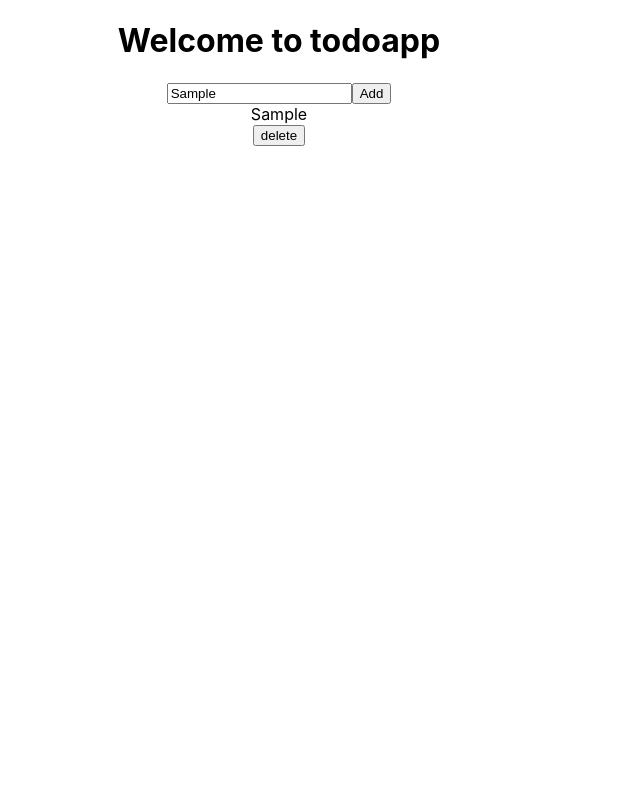
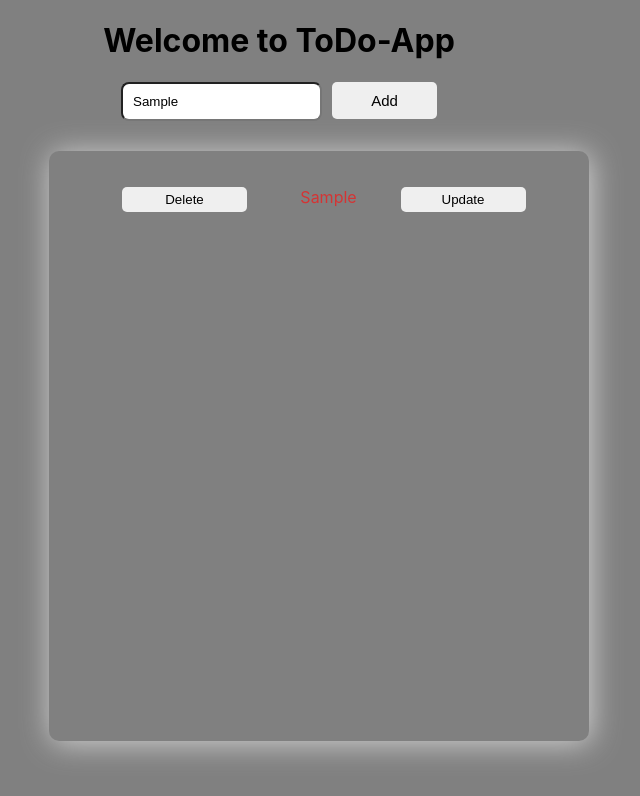
Before and after one commit to ashonweb/ToDoApp, a React (Create React App) app: page / in a window 1280 px wide. Both pictures are taken after typing "Sample" into the empty fields and a click on the button "Add". Shown: the top 796 px of the page, without its empty margins (361-1001 px from the left). Built offline with nearby package versions, Linux system fonts and the light colour scheme.

Commit message:
added delete button to all the values for deleting directly

```diff
--- a/src/App.css
+++ b/src/App.css
@@ -30,3 +30,72 @@
     transform: rotate(360deg);
   }
 }
+
+.child-list-item{
+  /*background-color: blue;*/
+  color: rgb(212, 52, 52);
+  box-shadow: 2px 2px 30px lightgray;
+  padding: 20px;
+  border-radius: 10px;  width: 500px;
+  height: 550px;
+  overflow: hidden;
+  position:relative;
+  margin: 30px 410px;
+}
+
+.child:hover {
+  color: black;
+  background-color:aliceblue;
+  padding: 12px;
+
+
+
+}
+button{
+background-color:brown(88, 148, 163);
+
+  text-decoration: none;
+  padding:5px;
+  border-radius: 5px;
+  cursor: pointer;
+  border: none;
+  width:125px;
+
+}
+.addbutton{
+  margin-left:10px;
+  width:105px;
+  font-size: 15px;
+  padding: 10px;
+}
+input{
+  border-radius:8px;
+  padding: 10px;
+}
+.list {
+
+  margin: 10px;
+  list-style-type:none;
+
+}
+ul{
+  text-decoration: none;
+  list-style-type:none;
+  padding: 0;
+}
+li{
+  text-decoration: none;
+}
+.child .child-inline {
+  display: inline-block;
+  vertical-align: top;
+  padding: 10
+}
+
+.edit, .value, .delete {
+  width: 30%;
+}
+
+.hello{
+  color: red;
+}
--- a/src/App.js
+++ b/src/App.js
@@ -7,7 +7,7 @@ class App extends Component {
   render() {
     return (
       <div className="App">
-        <h1>Welcome to todoapp</h1>
+        <h1>Welcome to ToDo-App</h1>
         <ToDoComponent />
       </div>
     );
--- a/src/ToDoComponent.js
+++ b/src/ToDoComponent.js
@@ -5,17 +5,18 @@ class ToDoComponent extends Component {
     this.state = {
       value: '',
       intArray: [],
+      hovering: false,
     };
   }
   onChange = event => {
     this.setState({
       value: event.target.value,
-
+      // console.log(value);
     });
   };
-
   onSubmit = event => {
-    event.preventDefault();    const { value, intArray } = this.state;
+    event.preventDefault();
+    const { value, intArray } = this.state;
     console.log(intArray);
     if (value === '') {
       return;
@@ -26,21 +27,27 @@ class ToDoComponent extends Component {
         intArray: intArrayNew,
       });
       // alert ("added");
+      console.log(intArray);
     }
   };
+  removeItem(index) {
+    console.log(index);
+    let newList = this.state.intArray.splice(index,1) && this.state.intArray.slice();
+    this.setState({intArray:newList})
+    console.log(newList);
+  }
+
   onDelete = event => {
     const { value, intArray } = this.state;
     console.log(intArray);
-    if (value === '') {
-      alert('nothing to delete ');
-      return;
-    }
-    else if(intArray.includes(value))
+    console.log(value);
+    if(intArray.includes(value))
     {
       for (let i = intArray.length - 1; i >= 0; i--) {
         console.log("test");
         if (intArray[i] === value) {
           let newArray = intArray.splice(i, 1) && intArray.slice();
+
           this.setState({
             intArray: newArray,
           })
@@ -52,8 +59,14 @@ class ToDoComponent extends Component {
     else{
       alert("unable to delete as value is not present,Please add the element");
     }
+  }
 
-  }
+
+
+
+
+
+
 
   render() {
     return (
@@ -67,20 +80,30 @@ class ToDoComponent extends Component {
               required
             />
           </label>
-        <button type="submit" value="submit" >
-          Add
-        </button>
-        <div>
-          {this.state.intArray.map((val, index) => {
-            return <div key={index}>{val}</div>;
+          <button class="addbutton"type="submit">Add</button>
+        </form>
+        <div className="child-list-item">
+        <ul >{this.state.intArray.map((val,index) => {
+          return(
+            <li className="list">
+              <div className="child" key={index}>
+            <div className="child-inline edit">
+            <button
+            style={{color: 'black'}}
+            bsStyle="primary" onClick={this.removeItem.bind(this,index)}>Delete</button>
+            </div>
+            <div className="child-inline value">{val}</div>
+            <button
+            style={{color: 'black'}}
+            bsStyle="primary">Update</button>
+            <div className="child-inline value">
+            </div>
+            </div>
+            </li>
+
+          );
         })}
-        </div>
-
-        </form>
-        <div>
-          {((this.state.value > 0) || (this.state.intArray !== []))&&
-            <button onClick={this.onDelete}>delete</button>
-          }
+        </ul>
         </div>
       </div>
     );
--- a/src/index.css
+++ b/src/index.css
@@ -6,6 +6,7 @@ body {
     sans-serif;
   -webkit-font-smoothing: antialiased;
   -moz-osx-font-smoothing: grayscale;
+  background-color:grey
 }
 
 code {
```
Lines whose indentation alone changed are shown as unchanged.
